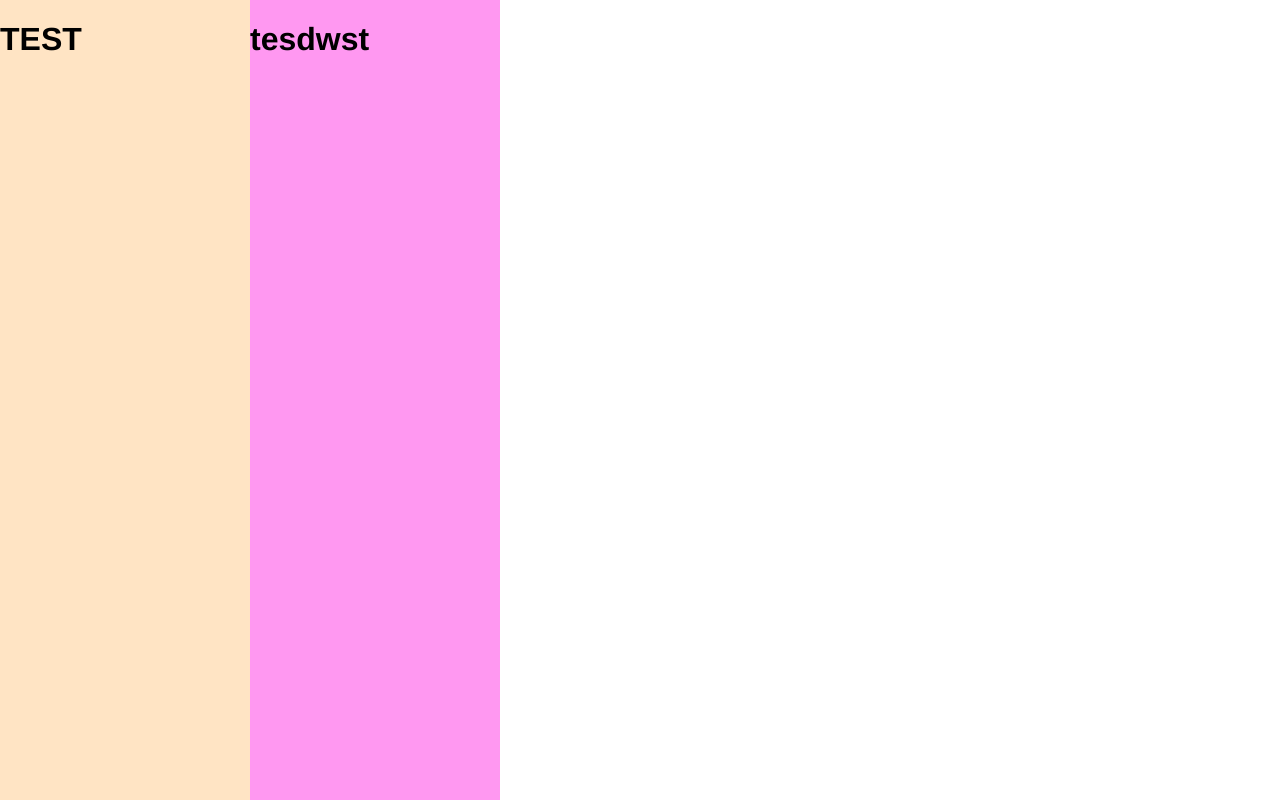
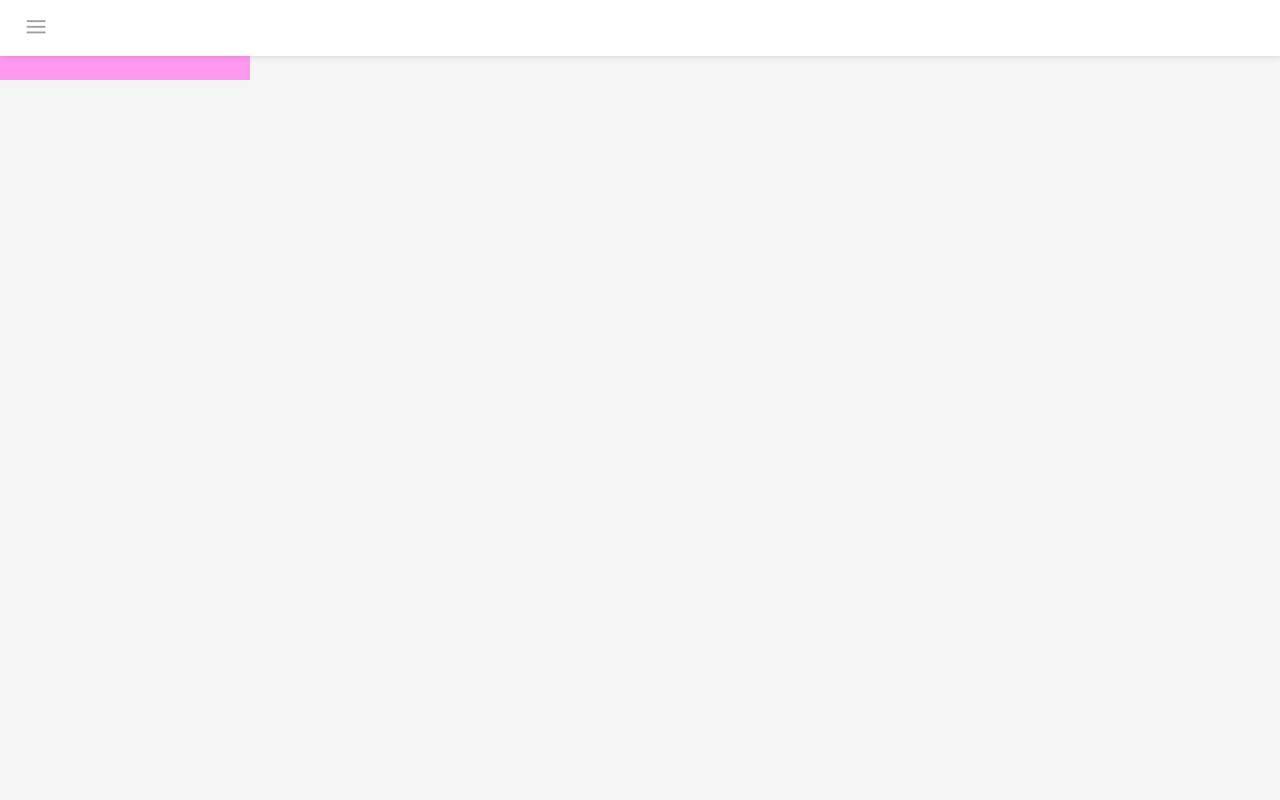
Before and after one commit to boringstufflaughofloud/vue-leaflet, a Vue app: page / in a window 1280 px wide. Built offline with nearby package versions, Linux system fonts and the light colour scheme.

Commit message:
add vuex with UIstore, bind sidebar visibility to navbar button

```diff
--- a/package.json
+++ b/package.json
@@ -13,7 +13,8 @@
     "build": "node build/build.js"
   },
   "dependencies": {
-    "vue": "^2.5.2"
+    "vue": "^2.5.2",
+    "vuex": "^3.0.1"
   },
   "devDependencies": {
     "autoprefixer": "^7.1.2",
--- a/src/App.vue
+++ b/src/App.vue
@@ -1,6 +1,6 @@
 <template>
   <div id="app">
-    <!--<NavigationBar/>-->
+    <NavigationBar/>
     <SideBar/>
     <Map/>
   </div>
@@ -14,7 +14,7 @@
   export default {
     name: 'App',
     components: {
-//      NavigationBar,
+      NavigationBar,
       SideBar,
       Map
     }
--- a/src/components/NavigationBar.vue
+++ b/src/components/NavigationBar.vue
@@ -1,23 +1,39 @@
 <template lang="pug">
-  div(id="navigation-bar")
-    h1 {{message}}
+  header
+    button(@click="toogleSideBar()")
+      i(class="ion-navicon")
+
 </template>
 
 <script>
+  import store from "../store/UIStore"
   export default {
     name: "NavigationBar",
-    data(){
-      return {
-        message: "tesdwst"
+
+
+
+    methods: {
+      toogleSideBar(){
+        store.commit('toogleSidebar')
       }
-    }
+    },
+
   }
 </script>
 
 <style lang="scss">
-  #navigation-bar {
+  header {
     width: 100%;
-    height: 50px;
-    background-color: #32ff45;
+    height: 56px;
+    position: fixed;
+    top: 0;
+    left: 0;
+    z-index: 80;
+    background-color: #fff;
+    box-shadow: 2px 2px 5px 0 rgba(0, 0, 0, 0.095);
+    padding: 8px 16px;
+    overflow: hidden;
+    box-sizing: border-box;
   }
+
 </style>
--- a/src/components/SideBar.vue
+++ b/src/components/SideBar.vue
@@ -1,23 +1,64 @@
 <template lang="pug">
-  div(id="side-bar")
-    h1 TEST
+  aside(v-show="componentVisibility" transition="slide")
 </template>
 
 <script>
+  import store from "../store/UIStore"
+
   export default {
     name: "SideBar",
-    data(){
-      return {
-        message: "tesdwst"
+
+    computed: {
+      componentVisibility () {
+        return store.state.sidebarVisibility
       }
-    }
+    },
   }
 </script>
 
 <style lang="scss">
-  #side-bar {
-    height: 100%;
+  aside {
+    background-color: #fff;
     width: 250px;
-    background-color: bisque;
+    position: fixed;
+    top: 55px;
+    left: 0;
+    bottom: 0px;
+    z-index: 1;
+    display: flex;
+    justify-content: center;
+    align-items: center;
+    box-shadow: 0 3px 6px rgba(0, 0, 0, 0.16), 0 3px 6px rgba(0, 0, 0, 0.23);
   }
+
+  button {
+    background: transparent;
+    border: 0;
+    width: 40px;
+    height: 40px;
+    font-size: 30px;
+    outline: none;
+    color: #9f9f9f;
+    cursor: pointer;
+    border-radius: 50%;
+    transition: all .3s ease-in-out;
+  }
+
+  button:active {
+    background-color: rgba(0, 0, 0, 0.1);
+  }
+
+  .slide-transition {
+    transition: all .3s cubic-bezier(.65, .05, .36, 1);
+  }
+
+  .slide {
+    &-enter {
+      left: -100%;
+    }
+    &-leave {
+      left: -100%;
+    }
+  }
+
 </style>
--- a/src/main.js
+++ b/src/main.js
@@ -1,13 +1,15 @@
 // The Vue build version to load with the `import` command
 // (runtime-only or standalone) has been set in webpack.base.conf with an alias.
-import Vue from "vue"
-import App from "./App"
+import Vue from 'vue';
+import App from './App';
+import store from './store/UIStore';
 
-Vue.config.productionTip = false
+Vue.config.productionTip = false;
 
 /* eslint-disable no-new */
 new Vue({
-  el: "#app",
+  el: '#app',
   components: { App },
-  template: "<App/>"
-})
+  template: '<App/>',
+  store: store
+});
--- /dev/null
+++ b/src/store/UIStore.js
@@ -0,0 +1,20 @@
+/// /////////////////////////////////////////////////////////////
+// Created by LUKASHENKO YEVHENII on 04.02.2018.
+/// /////////////////////////////////////////////////////////////
+import Vue from 'vue'
+import Vuex from 'vuex'
+
+Vue.use(Vuex)
+
+const UIStore = new Vuex.Store({
+  state: {
+    sidebarVisibility: false
+  },
+  mutations: {
+    toogleSidebar (state) {
+      state.sidebarVisibility = !state.sidebarVisibility
+    }
+  }
+})
+
+export default UIStore
--- a/src/styles/app.scss
+++ b/src/styles/app.scss
@@ -1,8 +1,11 @@
+@import "http://code.ionicframework.com/ionicons/2.0.1/css/ionicons.min.css";
+
+
 html, body {
-  box-sizing: border-box;
-  height: 100%;
-  width: 100%;
+  padding: 0;
   margin: 0;
+  font-family: Helvetica, sans-serif;
+  background-color: #f5f5f5;
 }
 
 #app {
```
Also changed, not shown: .eslintrc.js.
